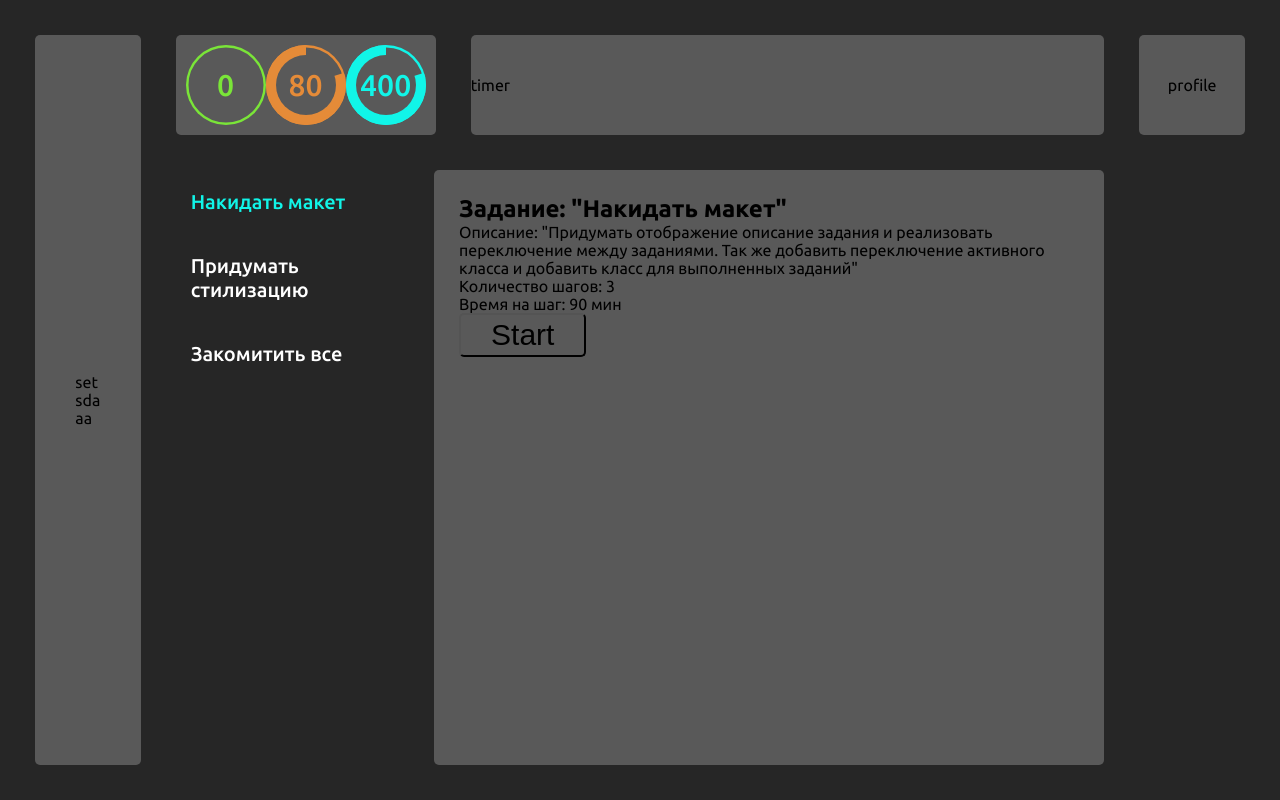
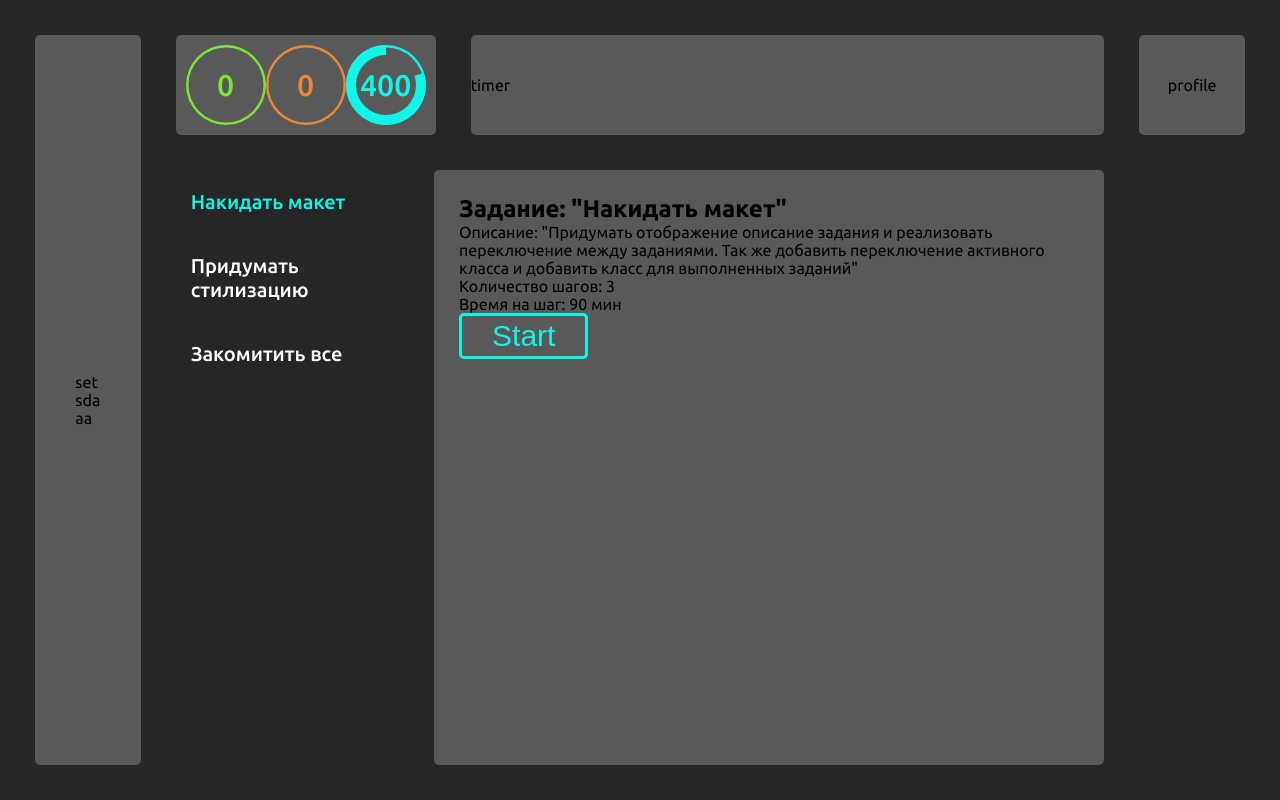
Before and after one commit to Rilleynsss/MindfullProgress, a React (Create React App) app: page / in a window 1280 px wide. Both pictures are taken after a click on the item "Накидать макет". Built offline with nearby package versions, Linux system fonts and the light colour scheme.

Commit message:
Added dynamics for status bar and added dynamic stylization of job start button

```diff
--- a/src/components/StatusBar/Statusbar.tsx
+++ b/src/components/StatusBar/Statusbar.tsx
@@ -5,8 +5,9 @@ import { useAppSelector } from "../../hooks/redux";
 import { ITask } from "../../models/ITask";
 
 const Statusbar: FC = () => {
-  const { task } = useAppSelector((state) => state.task);
+  const { task, active } = useAppSelector((state) => state.task);
   const [currentItem, setCurrentItem] = useState<ITask | null>();
+  const [percentCurrentTask, setPercentCurrentTask] = useState<number>(0);
   let complete = 0;
   task.forEach((item) => {
     if (item.status.isFinish) {
@@ -17,7 +18,7 @@ const Statusbar: FC = () => {
   useEffect(() => {
     task.forEach((item, idx) => {
       if (item.status.isActive) {
-        setCurrentItem(item);
+        setPercentCurrentTask((item.currentStep / item.steps) * 100);
       }
     });
   }, [task]);
@@ -36,8 +37,8 @@ const Statusbar: FC = () => {
       >
         <Radian variant={RadianVariant.green} percent={percent} />
 
-        {currentItem ? (
-          <Radian variant={RadianVariant.orange} percent={percent2} />
+        {active ? (
+          <Radian variant={RadianVariant.orange} percent={percentCurrentTask} />
         ) : null}
         <Radian
           variant={RadianVariant.blue}
--- a/src/components/TaskPage/Taskpage.tsx
+++ b/src/components/TaskPage/Taskpage.tsx
@@ -1,13 +1,25 @@
 import { FC, Fragment } from "react";
 import cls from "../../style/taskPage.module.scss";
-import Button from "./../UI/Button";
+import Button, { ButtonVariant } from "./../UI/Button";
 import { useAppDispathc, useAppSelector } from "../../hooks/redux";
 import { TaskSlice } from "../../store/reducers/TaskSlice";
+import { ITask } from "../../models/ITask";
+
 const TaskPage: FC = () => {
   const { setActiveTask, setIsFinished, disableAllTask } = TaskSlice.actions;
   const dispatch = useAppDispathc();
 
   const { task } = useAppSelector((state) => state.task);
+
+  const checkStatusButton = (item: ITask) => {
+    if (item.status.isFinish) {
+      return ButtonVariant.finish;
+    } else if (item.status.isStarted) {
+      return ButtonVariant.check;
+    } else {
+      return ButtonVariant.start;
+    }
+  };
 
   return (
     <section className={cls.taskPage}>
@@ -25,7 +37,10 @@ const TaskPage: FC = () => {
                 e.stopPropagation();
                 dispatch(setActiveTask(item.id));
               }}
-              className={item.status.isActive ? cls.active : ""}
+              className={[
+                item.status.isActive ? cls.active : "",
+                item.status.isFinish ? cls.finish : "",
+              ].join(" ")}
             >
               {item.title}
             </li>
@@ -33,7 +48,7 @@ const TaskPage: FC = () => {
         })}
       </ul>
       <div className={cls.description}>
-        {task.map((item) => {
+        {task.map((item, idx) => {
           if (item.status.isActive) {
             return (
               <Fragment key={item.id}>
@@ -42,8 +57,9 @@ const TaskPage: FC = () => {
                 <p>Количество шагов: {item.steps} </p>
                 <p>Время на шаг: {item.timeForStep} мин</p>
                 <Button
+                  variant={checkStatusButton(item)}
                   onClick={(e) => {
-                    dispatch(setIsFinished(item.id));
+                    dispatch(setIsFinished(idx));
                   }}
                 >
                   Start
--- a/src/components/UI/Button.tsx
+++ b/src/components/UI/Button.tsx
@@ -1,14 +1,30 @@
 import { FC, HTMLAttributes } from "react";
 import cls from "../../style/UI.module.scss";
 
+export enum ButtonVariant {
+  start = "start",
+  check = "check",
+  finish = "finish",
+}
+
 interface IButtonProps extends HTMLAttributes<HTMLButtonElement> {
   children: string;
-  variant?: string;
+  variant: ButtonVariant;
 }
 
 const Button: FC<IButtonProps> = (props) => {
+  const customClassName = (variant: string) => {
+    switch (variant) {
+      case ButtonVariant.start:
+        return [cls.button, cls.start].join(" ");
+      case ButtonVariant.check:
+        return [cls.button, cls.check].join(" ");
+      case ButtonVariant.finish:
+        return [cls.button, cls.finish].join(" ");
+    }
+  };
   return (
-    <button className={cls.button} {...props}>
+    <button className={customClassName(props.variant)} {...props}>
       {props.children}
     </button>
   );
--- a/src/store/reducers/TaskSlice.ts
+++ b/src/store/reducers/TaskSlice.ts
@@ -2,9 +2,11 @@ import { createSlice, PayloadAction } from "@reduxjs/toolkit";
 import { ITask } from "../../models/ITask";
 
 interface TaskState {
+  active: boolean;
   task: ITask[];
 }
 const initialState: TaskState = {
+  active: false,
   task: [
     {
       id: 0,
@@ -35,7 +37,7 @@ const initialState: TaskState = {
       title: "Закомитить все",
       description:
         "Придумать отображение описание задания и реализовать переключение между заданиями. Так же добавить переключение активного класса и добавить класс для выполненных заданий",
-      steps: 1,
+      steps: 4,
       currentStep: 0,
       timeStart: 0,
       timeForStep: 90,
@@ -50,6 +52,7 @@ export const TaskSlice = createSlice({
   initialState,
   reducers: {
     setActiveTask(state, payload: PayloadAction<number>) {
+      state.active = true;
       state.task.forEach((item) => {
         if (item.id === payload.payload) {
           item.status.isActive = true;
@@ -59,6 +62,8 @@ export const TaskSlice = createSlice({
       });
     },
     disableAllTask(state) {
+      state.active = false;
+
       state.task.forEach((item) => {
         if (item.status.isActive) {
           item.status.isActive = false;
@@ -66,11 +71,18 @@ export const TaskSlice = createSlice({
       });
     },
     setIsFinished(state, payload: PayloadAction<number>) {
-      state.task.forEach((item) => {
-        if (item.id === payload.payload) {
-          item.status.isFinish = true;
+      // state.task.forEach((item) => {
+      //   if (item.id === payload.payload) {
+      //     item.status.isFinish = true;
+      //   }
+      // });
+      const currentTask = state.task[payload.payload];
+      if (currentTask.currentStep < currentTask.steps) {
+        currentTask.currentStep += 1;
+        if (currentTask.currentStep === currentTask.steps) {
+          currentTask.status.isFinish = true;
         }
-      });
+      }
     },
   },
 });
--- a/src/style/UI.module.scss
+++ b/src/style/UI.module.scss
@@ -11,4 +11,12 @@
         color: #11F5E8;
         border: 3px solid #11F5E8;
     }
+    &.check{
+        color: #E58B38;
+        border: 3px solid #E58B38;
+    }
+    &.finish{
+        color: #7AE538;
+        border: 3px solid #7AE538;
+    }
 }
--- a/src/style/taskPage.module.scss
+++ b/src/style/taskPage.module.scss
@@ -21,6 +21,10 @@
         &.active{
             color:#11F5E8;
         }
+        &.finish {
+            color: #7AE538;
+            text-decoration: line-through;
+        }
     }
 }
 .description{
```
